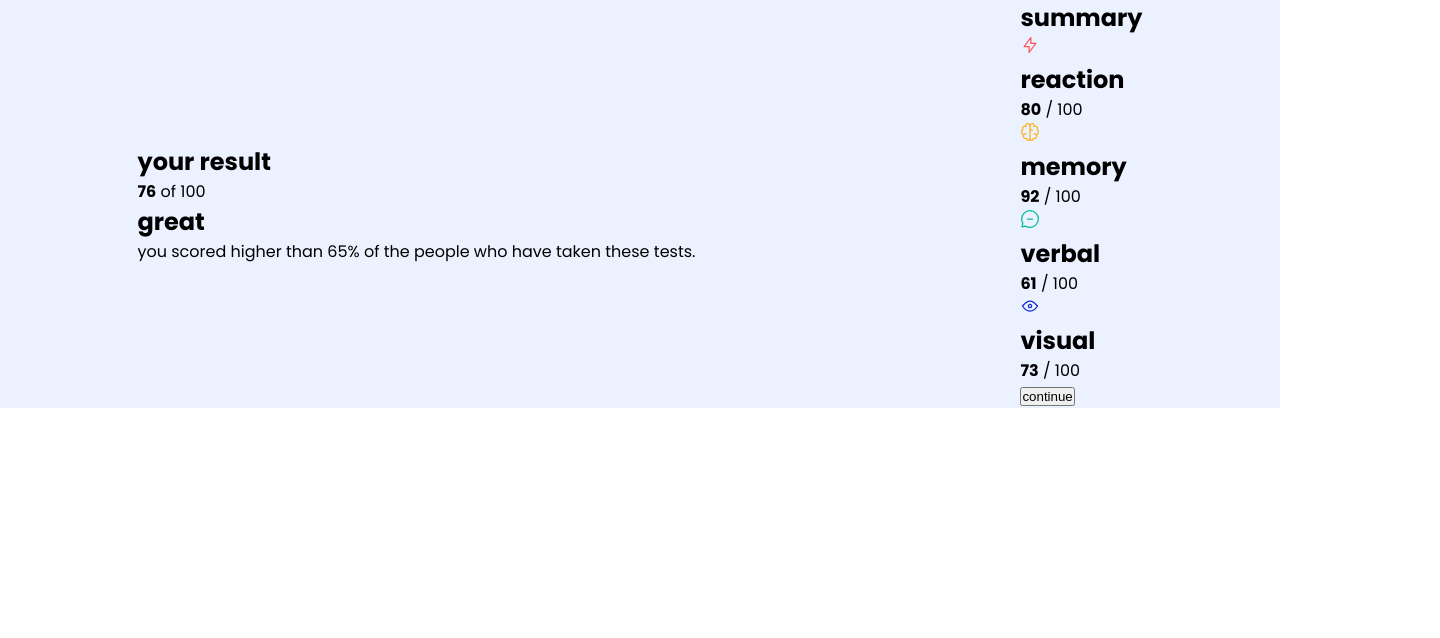
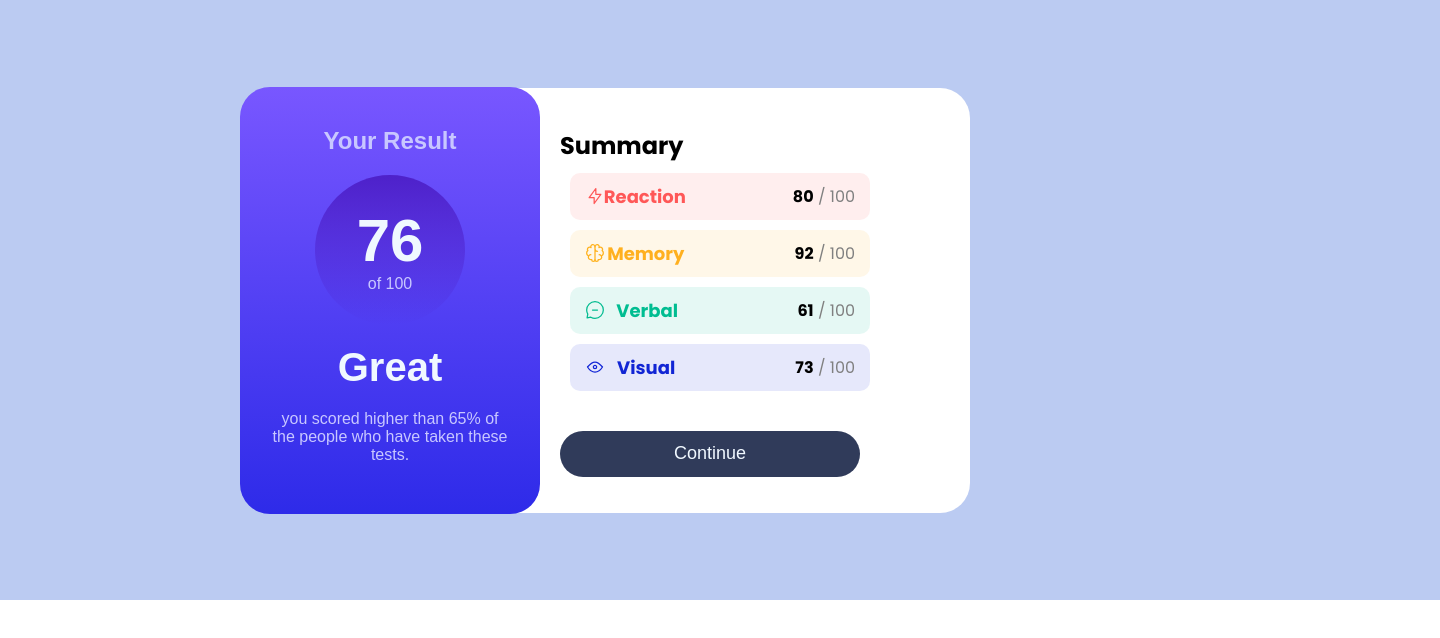
Before and after one commit to Omar-Meroo/zageng-challenges, a plain HTML site: page day-one/task-1/index.html in a window 1280 px wide. Shown: the whole page, 1440 px wide, since content can reach past the window. Drawn offline with Linux system fonts and the light colour scheme.

Commit message:
task1 style

```diff
--- a/day-one/task-1/index.html
+++ b/day-one/task-1/index.html
@@ -15,12 +15,13 @@
 
 <body>
     <section>
+        <div class="cards">
             <div class="your-result">
                 <h1>your result</h1>
-            <span>
-                <b>76</b>
-                of 100
-            </span>
+                <div class="circle">
+                    <span class="score">76</span>
+                    <span class="full">of 100</span>
+                </div>
                 <h2>great</h2>
                 <p>
                     you scored higher than 65% of the people who have taken these tests.
@@ -32,7 +33,8 @@
                     <img src="images/icon-reaction.svg" alt="icon-reaction">
                     <h1>reaction</h1>
                     <span>
-                    <b>80</b> / 100
+                        <b>80</b>
+                        <span class="r">/ 100</span>
                     </span>
 
                 </div>
@@ -40,7 +42,8 @@
                     <img src="images/icon-memory.svg" alt="icon-memory">
                     <h1>memory</h1>
                     <span>
-                    <b>92</b> / 100
+                        <b>92</b>
+                        <span class="m">/ 100</span>
                     </span>
 
                 </div>
@@ -48,7 +51,8 @@
                     <img src="images/icon-verbal.svg" alt="icon-verbal">
                     <h1>verbal</h1>
                     <span>
-                    <b>61</b> / 100
+                        <b>61</b>
+                        <span class="ve">/ 100</span>
                     </span>
 
                 </div>
@@ -56,13 +60,16 @@
                     <img src="images/icon-visual.svg" alt="icon-visual">
                     <h1>visual</h1>
                     <span>
-                    <b>73</b> / 100
+                        <b>73</b>
+                        <span class="vi">/ 100</span>
                     </span>
 
                 </div>
                 <button>continue</button>
 
             </div>
+        </div>
+
     </section>
 
 
--- a/day-one/task-1/style.css
+++ b/day-one/task-1/style.css
@@ -13,9 +13,175 @@ body {
 
 section{
     display: flex;
-    justify-content: space-around;
+    justify-content: center;
     align-items: center;
-    gap: 50px;
-    background-color:  hsl(221, 100%, 96%);
-    background-repeat: repeat;
+    gap: 0px;
+    background-color:  hsl(222, 67%, 84%);
+    width: 1440px;
+    height: 600px;
+    flex-wrap: wrap;
+
 }
+.cards{
+    display: flex;
+    flex-direction: row;
+    justify-content: center;
+    align-items: center;
+    gap: 0;
+
+}
+ .your-result{
+   text-align: center;
+   background-image: linear-gradient(
+    to top,
+
+     hsl(241, 81%, 54%),
+     hsl(252, 100%, 67%)
+   );
+   padding: 40px 30px;
+   border-radius: 30px;
+   font-family: sans-serif;
+   width:300px;
+   position: absolute;
+   left: 240px;
+}
+.your-result h1{
+    color: hsl(241, 100%, 89%);
+    font-size: 24px;
+     text-transform: capitalize;
+}
+.your-result .circle{
+    color:hsl(241, 100%, 89%) ;
+    border-radius: 50%;
+    width: 150px;
+    height: 150px;
+    margin: 20px auto;
+    display: flex;
+    flex-direction: column;
+    justify-content: center;
+    align-items: center;
+    background:  linear-gradient(
+    to bottom,
+     hsla(256, 72%, 46%, 1),
+      hsla(241, 72%, 46%, 0)
+
+   );
+
+}
+.your-result .circle .score{
+    font-size: 60px;
+    color: aliceblue;
+    font-weight: 600;
+}
+.your-result h2{
+    color: aliceblue;
+    margin: 20px auto;
+    font-size: 40px;
+    text-transform: capitalize;
+}
+.your-result p{
+    color:hsl(241, 100%, 89%) ;
+    text-align: center;
+    margin: 10px auto;
+}
+
+
+.summary{
+    background-color: hsl(0, 0%, 100%);
+    width: 500px;
+    padding: 40px ;
+    height: 450px;
+    border-radius: 30px;
+    height: 425px;
+
+
+}
+.summary h1{
+   margin-left:  50px;
+   text-transform: capitalize;
+
+}
+.summary .reaction{
+    display: flex;
+    align-items: center;
+    justify-content: space-between;
+    background-color: hsl(0, 100%, 67%,0.1);
+    border-radius: 10px;
+    padding: 10px 15px;
+    margin: 10px auto;
+    width: 300px;
+
+}
+.summary .reaction span .r{
+    color:gray;
+}
+.summary .reaction h1{
+     color: hsl(0, 100%, 67%);
+     font-size: 18px;
+     margin-left: -40%;
+}
+.summary .memory{
+    display: flex;
+    align-items: center;
+    justify-content: space-between;
+    background-color: hsl(39, 100%, 56%,0.1);
+    border-radius: 10px;
+    padding: 10px 15px;
+     margin: 10px auto;
+     width: 300px;
+}
+.summary .memory span .m{
+    color:gray;
+}
+.summary .memory h1{
+     color: hsl(39, 100%, 56%);
+     font-size: 18px;
+     margin-left: -40%;
+}
+.summary .verbal{
+    display: flex;
+    align-items: center;
+    justify-content: space-between;
+    background-color: hsl(166, 100%, 37% ,0.1);
+    border-radius: 10px;
+    padding: 10px 15px;
+     margin: 10px auto;
+     width: 300px;
+}
+.summary .verbal span .ve{
+    color:gray;
+}
+.summary .verbal h1{
+     color: hsl(166, 100%, 37%);
+     font-size: 18px;
+     margin-left: -40%;
+}
+.summary .visual{
+    display: flex;
+    align-items: center;
+    justify-content: space-between;
+    background-color: hsl(234, 85%, 45%,0.1) ;
+    border-radius: 10px;
+    padding: 10px 15px;
+     margin: 10px auto;
+     width: 300px;
+}
+.summary .visual span .vi{
+    color:gray;
+}
+.summary .visual h1{
+     color: hsl(234, 85%, 45%) ;
+     font-size: 18px;
+     margin-left: -40%;
+}
+button{
+    margin: 30px 50px;
+    width: 300px;
+    height: 46px;
+    border: none;
+    border-radius: 40px;
+    color: aliceblue;
+    background-color: hsl(224, 30%, 27%);
+    font-size: 18px;
+    text-transform: capitalize;
+}
```
Lines whose indentation alone changed are shown as unchanged.
